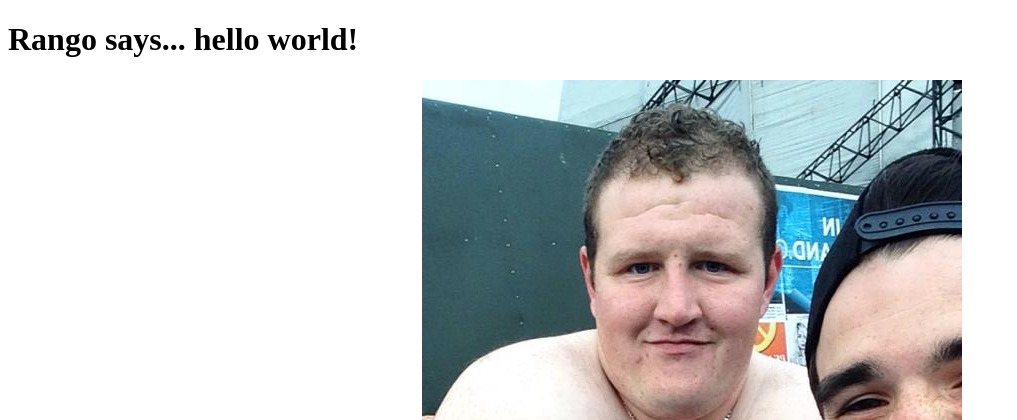
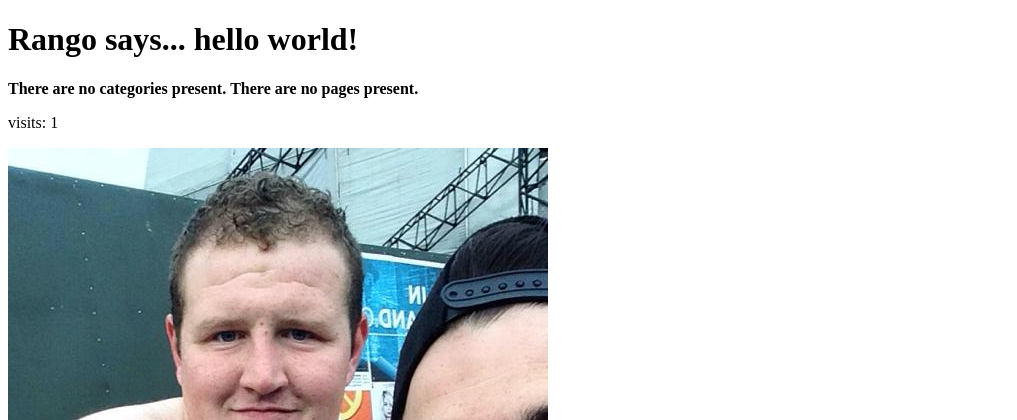
Before and after one commit to 2095332M/tangowithdjango, a Django app: page /rango/ in a window 1280 px wide. Shown: the top 420 px of the page, without its empty margins (0-1017 px from the left). Run offline with Django 3.2, Linux system fonts and the light colour scheme; data that the repository does not hold is empty.

Commit message:
Chapter 11 - Completed

```diff
--- a/tango/rango/views.py
+++ b/tango/rango/views.py
@@ -15,11 +15,14 @@
 from rango.forms import PageForm
 from rango.forms import UserForm, UserProfileForm
 
+from datetime import datetime
+
 @login_required
 def restricted(request):
     return render(request, 'rango/restricted.html')
 
 def register(request):
+
 
     # A boolean value for telling the template whether the registration was successful.
     # Set to False initially. Code changes value to True when registration succeeds.
@@ -196,11 +199,44 @@
 
 
 def index(request):
+
     category_list = Category.objects.order_by('-likes')[:5]
     pages_list = Page.objects.order_by('-views')[:5]
     context_dict = {'categories': category_list, 'pages': pages_list,}
 
-    return render(request, 'rango/index.html', context_dict)
+    visits = request.session.get('visits')
+    if not visits:
+        visits = 1
+    reset_last_visit_time = False
+
+    last_visit = request.session.get('last_visit')
+    if last_visit:
+        last_visit_time = datetime.strptime(last_visit[:-7], "%Y-%m-%d %H:%M:%S")
+
+        if (datetime.now() - last_visit_time).seconds > 0:
+            # ...reassign the value of the cookie to +1 of what it was before...
+            visits = visits + 1
+            # ...and update the last visit cookie, too.
+            reset_last_visit_time = True
+    else:
+        # Cookie last_visit doesn't exist, so create it to the current date/time.
+        reset_last_visit_time = True
+
+    if reset_last_visit_time:
+        request.session['last_visit'] = str(datetime.now())
+        request.session['visits'] = visits
+    context_dict['visits'] = visits
+
+
+    response = render(request,'rango/index.html', context_dict)
+
+    return response
 
 def about(request):
-    return render(request, 'rango/about.html')
+
+    if request.session.get('visits'):
+        count = request.session.get('visits')
+    else:
+        count = 0
+
+    return render(request, 'rango/about.html', {'visits': count})
--- a/tango/templates/rango/about.html
+++ b/tango/templates/rango/about.html
@@ -8,4 +8,5 @@
         <h1>About</h1>
         This page was created by Stuart Mackle, 2095332<br />
         <img src="{% static "images/nicage.jpg" %}" alt="One true god" / >
+         <p> visits: {{ visits }}</p>
 {% endblock %}
--- a/tango/templates/rango/index.html
+++ b/tango/templates/rango/index.html
@@ -31,6 +31,6 @@
        {% else %}
             <strong>There are no pages present.</strong>
        {% endif %}
-
+       <p> visits: {{ visits }}</p>
        <img src="{% static "images/stuart.jpg" %}" alt="Picture of stuart" / ><br/>
 {% endblock %}
```
